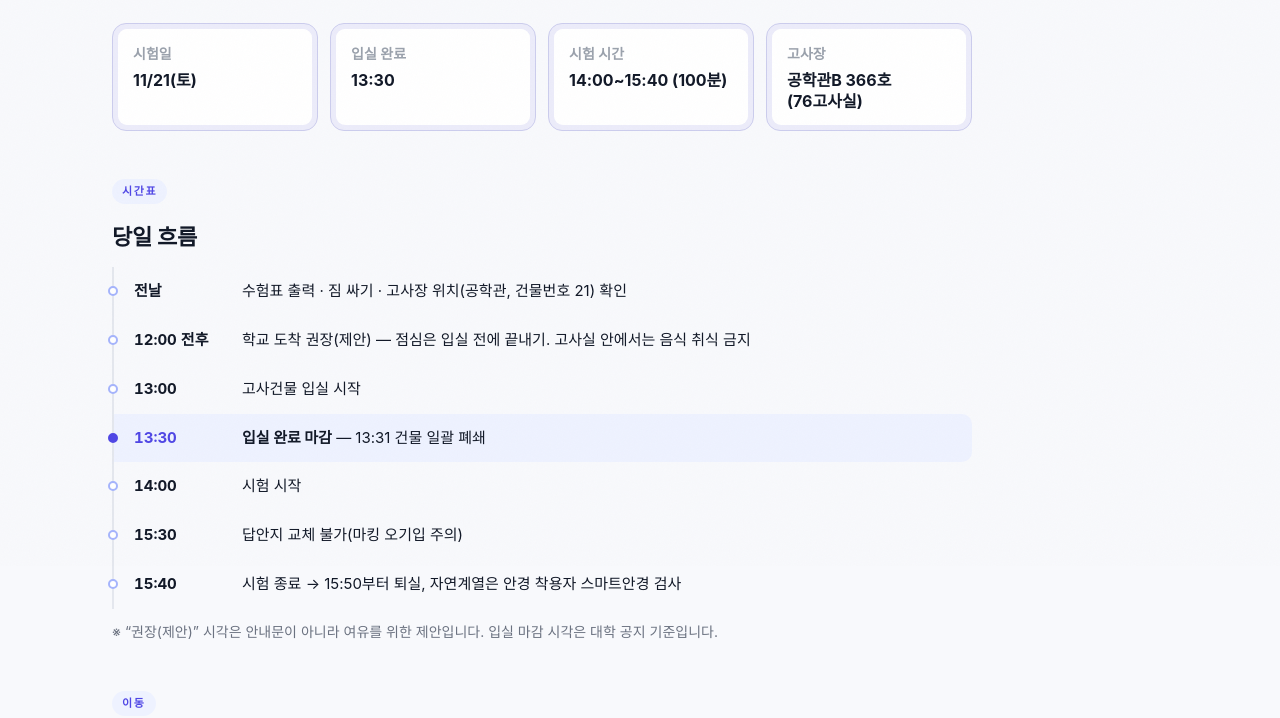
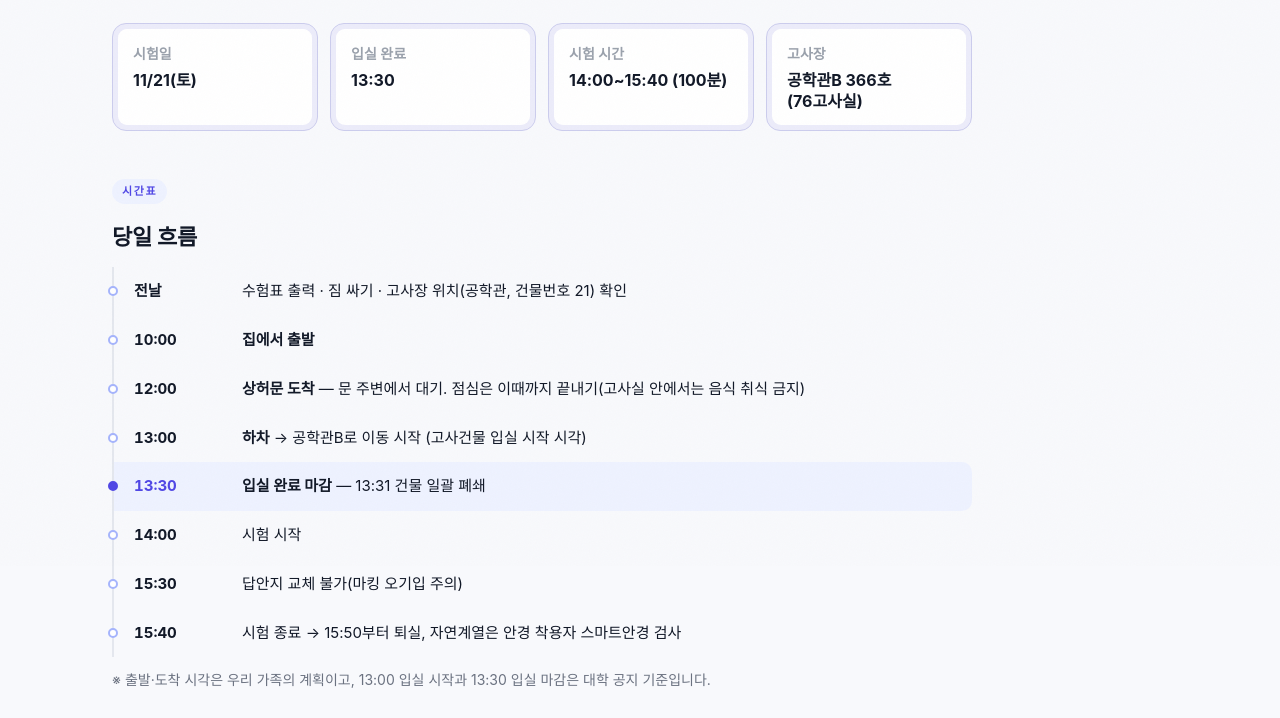
Before and after one commit to spray97/2027-bio-susi-nonsul, a plain HTML site: page u/konkuk-day.html in a window 1280 px wide. Shown: the part 234-952 px from the top of the page. Drawn offline with Linux system fonts and the light colour scheme; a web font is replaced by a local one.

Commit message:
건국대 시험날 안내: 10시 출발·12시 상허문 도착·13시 하차·13:30 입실 일정 반영
Co-Authored-By: Claude Sonnet 5.5 <noreply@anthropic.com>

```diff
--- a/u/konkuk-day.html
+++ b/u/konkuk-day.html
@@ -38,14 +38,15 @@
   <section class="reveal"><span class="section-eyebrow">시간표</span><h2 class="section-title">당일 흐름</h2>
     <ol class="timeline">
       <li><time>전날</time><div>수험표 출력 · 짐 싸기 · 고사장 위치(공학관, 건물번호 21) 확인</div></li>
-      <li><time>12:00 전후</time><div>학교 도착 권장(제안) — 점심은 입실 전에 끝내기. 고사실 안에서는 음식 취식 금지</div></li>
-      <li><time>13:00</time><div>고사건물 입실 시작</div></li>
+      <li><time>10:00</time><div><strong>집에서 출발</strong></div></li>
+      <li><time>12:00</time><div><strong>상허문 도착</strong> — 문 주변에서 대기. 점심은 이때까지 끝내기(고사실 안에서는 음식 취식 금지)</div></li>
+      <li><time>13:00</time><div><strong>하차</strong> → 공학관B로 이동 시작 (고사건물 입실 시작 시각)</div></li>
       <li class="key"><time>13:30</time><div><strong>입실 완료 마감</strong> — 13:31 건물 일괄 폐쇄</div></li>
       <li><time>14:00</time><div>시험 시작</div></li>
       <li><time>15:30</time><div>답안지 교체 불가(마킹 오기입 주의)</div></li>
       <li><time>15:40</time><div>시험 종료 → 15:50부터 퇴실, 자연계열은 안경 착용자 스마트안경 검사</div></li>
     </ol>
-    <p class="day-note">※ &ldquo;권장(제안)&rdquo; 시각은 안내문이 아니라 여유를 위한 제안입니다. 입실 마감 시각은 대학 공지 기준입니다.</p>
+    <p class="day-note">※ 출발·도착 시각은 우리 가족의 계획이고, 13:00 입실 시작과 13:30 입실 마감은 대학 공지 기준입니다.</p>
   </section>
   <section class="reveal"><span class="section-eyebrow">이동</span><h2 class="section-title">고사장 가는 길</h2>
     <ul class="day-list">
```
